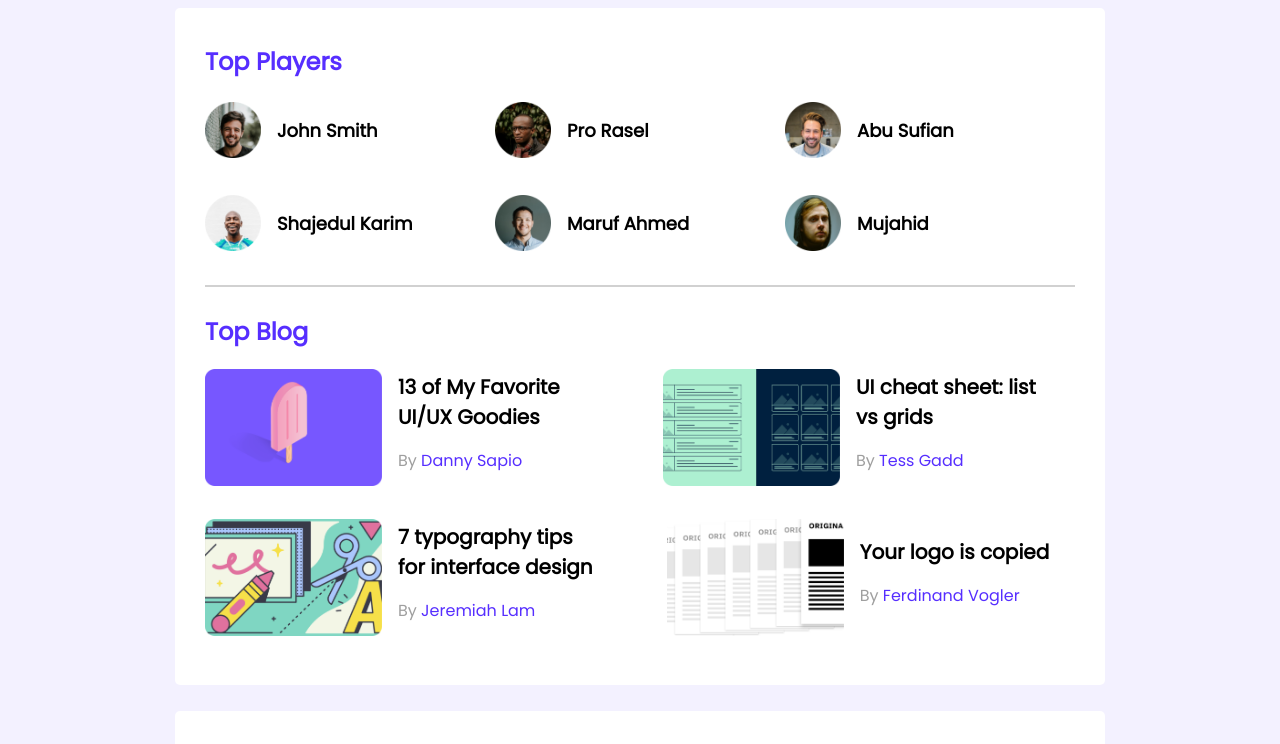
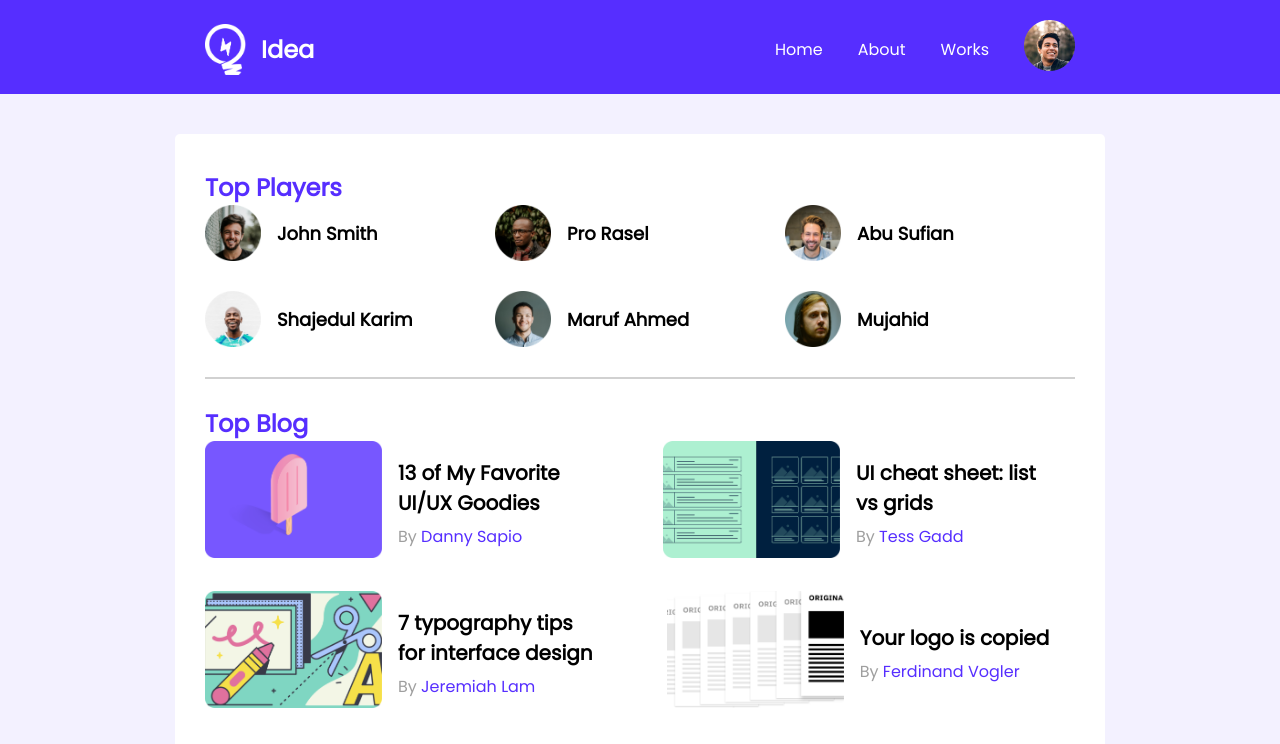
Before and after one commit to Emon1304013/leader-board-css3, a plain HTML site: page index.html in a window 1280 px wide. Shown: the top 744 px of the page. Drawn offline with Linux system fonts and the light colour scheme.

Commit message:
Navigation bar for desktop added

```diff
--- a/index.html
+++ b/index.html
@@ -16,6 +16,25 @@
     </header>
 
     <main>
+
+        <div class="navbar">
+            <nav>
+                <div class="company-details">
+                    <img class="logo" src="images/icons/logo.png" alt="">
+                    <h3 class="name">Idea</h3>
+                </div>
+                <div>
+                    <ul class="navigation-items">
+                        <li><a href="#">Home</a></li>
+                        <li><a href="#">About</a></li>
+                        <li><a href="#">Works</a></li>
+                        <li><img src="images/icons/profile.png" alt="Profile picture"></li>
+                    </ul>
+                </div>
+            </nav>
+        </div>
+
+
         <section class="container">
             <!-- top players and top blogs -->
 
--- a/styles/style.css
+++ b/styles/style.css
@@ -3,6 +3,10 @@
 
 
 /* common styles */
+*{
+    margin: 0;
+    padding: 0;
+}
 body{
     font-family: 'Poppins', sans-serif;
     background-color: #F3F1FF;
@@ -11,6 +15,45 @@ main{
     display: flex;
     flex-direction: column;
     align-items: center;
+}
+nav{
+    width: 870px;
+    margin: 20px auto;
+    display: flex;
+    justify-content: space-between
+
+}
+.navbar{
+    height: 94px;
+    width: 100%;
+    background-color: #562EFF;
+    margin-bottom: 40px;
+}
+.company-details{
+    display: flex;
+    align-items: center;
+}
+.company-details .logo{
+    height: 51px;
+    width: 41px;
+    margin-right: 15px;
+}
+.company-details .name{
+    color: white;
+    font-size: 24px;
+}
+.navigation-items{
+    display: flex;
+    align-items: center;
+}
+.navbar ul li{
+    list-style-type: none;
+    font-size: 16px;
+    margin-left: 35px;
+}
+.navbar ul li a{
+    text-decoration: none;
+    color: white;
 }
 .container{
     background-color: #FFFFFF;
```
